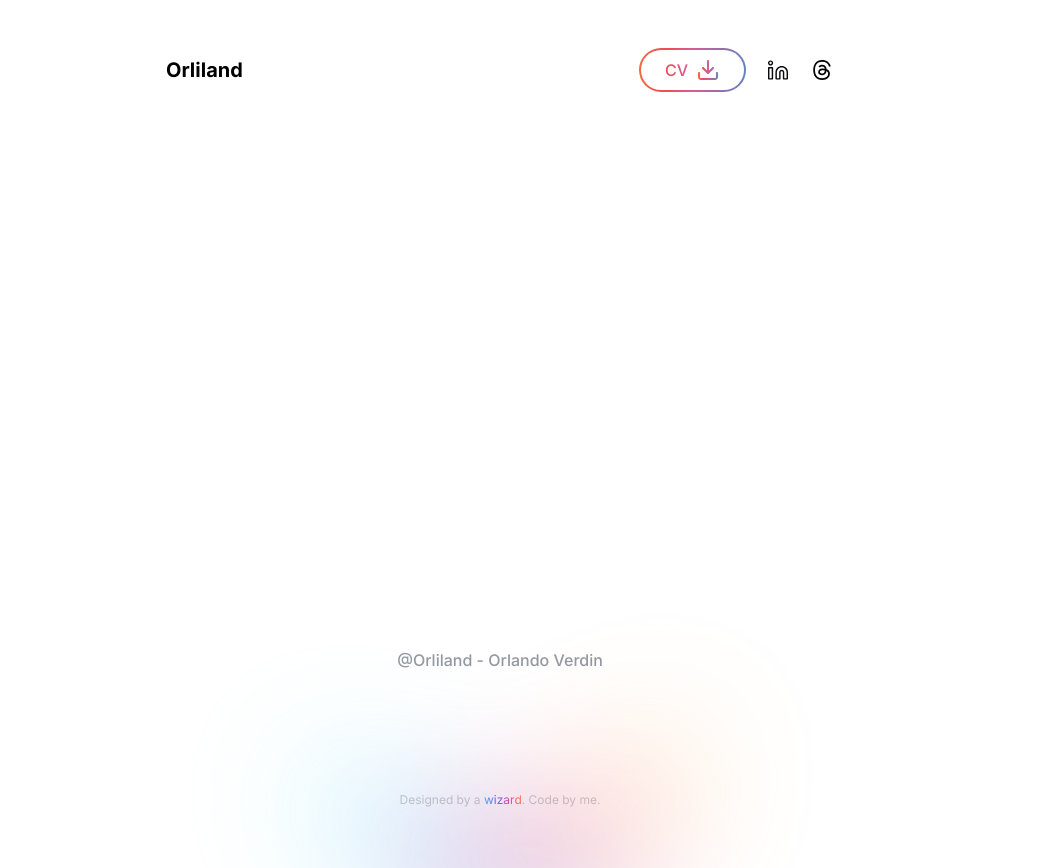
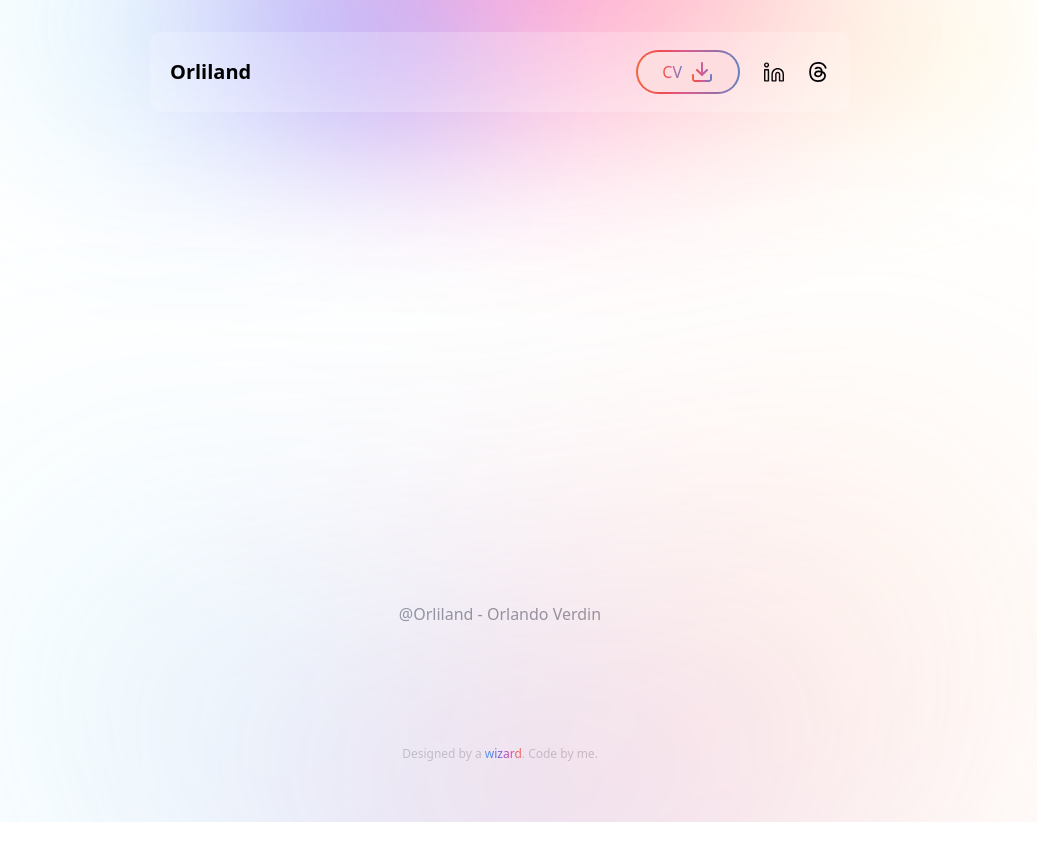
Before and after one commit to Orliland/orliland, a Next.js app: page / in a window 1280 px wide. Shown: the whole page, without its empty margins (140-1177 px from the left). After the commit the page ends 822 px from the top, so only its background shows below. Built offline with nearby package versions, Linux system fonts and the light colour scheme.

Commit message:
update button

```diff
--- a/app/globals.css
+++ b/app/globals.css
@@ -15,22 +15,11 @@
   -webkit-text-fill-color: transparent;
 }
 
-.sunset2-border {
-  z-index: 2;
-  position: relative;
-}
-
-.sunset2-border::after {
-  z-index: -1;
-  content: "";
-  position: absolute;
-  top: -2px;
-  left: -2px;
+.button--border {
+  border: 2px solid transparent;
   border-radius: 24px;
-  width: calc(100% + 4px);
-  height: calc(100% + 4px);
-  background: #f06844;
-  background: linear-gradient(
+  background-image: linear-gradient(#fedde1, #fedde1),
+    linear-gradient(
       to right,
       #f06844 0%,
       #ee4c54 25%,
@@ -38,11 +27,11 @@
       #9c6ca6 75%,
       #6583c1 100%
     );
+  background-origin: border-box;
+  background-clip: padding-box, border-box;
 }
 
-/* TODO: add animation/delay to button */
-
-.sunset2 {
+.button--border span {
   background: #f06844;
   background: linear-gradient(
     to right,
@@ -56,14 +45,30 @@
   -webkit-text-fill-color: transparent;
 }
 
-.sunset2:hover {
-  color: #ffffff;
-  background-color: transparent;
+.button--border:hover {
+  background-image: linear-gradient(
+      to right,
+      #f06844 0%,
+      #ee4c54 25%,
+      #d45e95 50%,
+      #9c6ca6 75%,
+      #6583c1 100%
+    ),
+    linear-gradient(
+      to right,
+      #f06844 0%,
+      #ee4c54 25%,
+      #d45e95 50%,
+      #9c6ca6 75%,
+      #6583c1 100%
+    );
+}
 
-  -webkit-background-clip: initial;
+.button--border:hover span {
+  color: #fff;
   -webkit-text-fill-color: initial;
 }
 
-.sunset2:hover img {
+.button--border:hover img {
   filter: brightness(100);
 }
--- a/app/layout.js
+++ b/app/layout.js
@@ -15,9 +15,9 @@ export const metadata = {
 export default function RootLayout({ children }) {
   return (
     <html lang="en">
-      <body className={inter.className}>
+      <body className={`{inter.className} relative`}>
         <Header />
-        <main className="py-[240px]">{children}</main>
+        <main>{children}</main>
         <Footer />
       </body>
     </html>
--- a/app/ui/Buttons.js
+++ b/app/ui/Buttons.js
@@ -5,10 +5,10 @@ import DownloadIcon from "@/public/download.svg";
 export function ButtonBorder() {
   return (
     <div className="sunset2-border ">
-      <div className="bg-white rounded-3xl ">
+      <div className="bg-transparent rounded-3xl ">
         <a
           href="#"
-          className="flex items-center gap-2 text-base font-medium leading-4 sunset2 rounded-3xl px-6 py-2 "
+          className="flex items-center gap-2 text-base font-medium leading-4 button--border rounded-3xl px-6 py-2 "
         >
           <span>CV</span>
 
--- a/app/ui/Footer.js
+++ b/app/ui/Footer.js
@@ -1,10 +1,11 @@
 import styles from "@/app/ui/footer.module.css";
 
 export default function Footer() {
+  // TODO: Remove mt-[430 despues de agregar contenido]
   return (
-    <footer
-      className={`${styles.footer} container mx-auto leading-4 text-center py-[60px]`}
-    >
+    <>
+      <div className={styles.footer}></div>
+      <footer className="container mx-auto mt-[430px] leading-4 text-center py-[60px]">
         <p className="text-base font-medium text-gray-600/60">
           @Orliland - Orlando Verdin
         </p>
@@ -16,5 +17,6 @@ export default function Footer() {
           . Code by me.
         </p>
       </footer>
+    </>
   );
 }
--- a/app/ui/Header.js
+++ b/app/ui/Header.js
@@ -2,11 +2,13 @@ import Image from "next/image";
 import { ButtonBorder } from "./Buttons";
 import ThreadsIcon from "@/public/threads.svg";
 import LinkedinIcon from "@/public/linkedin.svg";
+import styles from "@/app/ui/footer.module.css";
 
 export default function Header() {
   return (
-    <header className="container mx-auto max-w-[700px] pt-8">
-      <nav className="p-4 rounded-xl bg-white/20 flex justify-between items-center">
+    <header className=" container mx-auto max-w-[700px] pt-8">
+      <div className={styles.header}></div>
+      <nav className="px-5 py-4 rounded-xl bg-white/20 flex justify-between items-center">
         <span className="text-xl font-bold hover:cursor-pointer hover:text-slate-500 ">
           Orliland
         </span>
--- a/app/ui/footer.module.css
+++ b/app/ui/footer.module.css
@@ -1,12 +1,24 @@
+.header {
+  z-index: -1;
+  position: absolute;
+  top: 0;
+  left: 0;
+  width: 100%;
+  min-height: 670px;
+  background-image: url("../../public/bg-header.svg");
+  background-position: top;
+  background-size: cover;
+  background-repeat: no-repeat;
+}
+
 .footer {
+  position: absolute;
+  left: 0;
+  bottom: 0;
+  width: 100%;
+  min-height: 670px;
   background-image: url("../../public/bg-footer.svg");
   background-position: bottom;
   background-size: cover;
   background-repeat: no-repeat;
 }
-
-@media (min-width: 768px) {
-  .footer {
-    background-size: contain;
-  }
-}
```
Also changed, not shown: public/bg-header.svg (added). Lines whose indentation alone changed are shown as unchanged.
